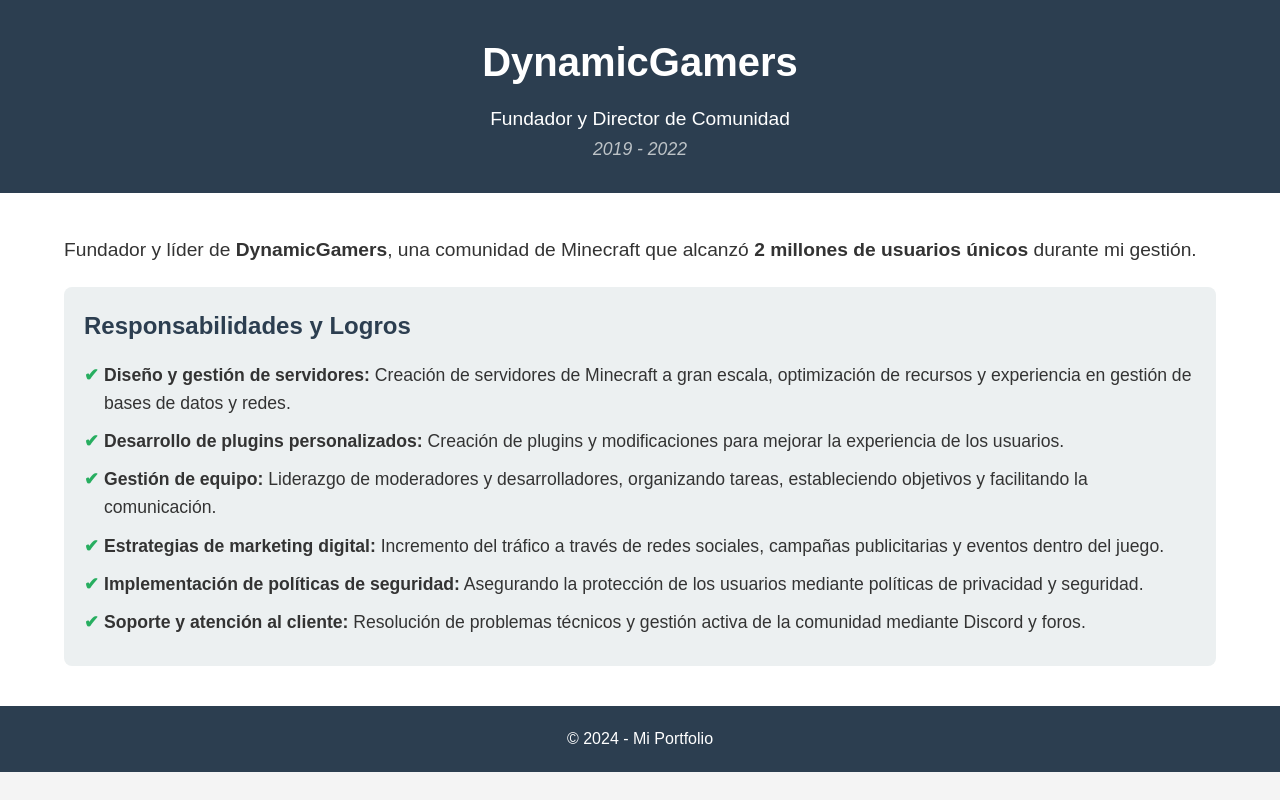
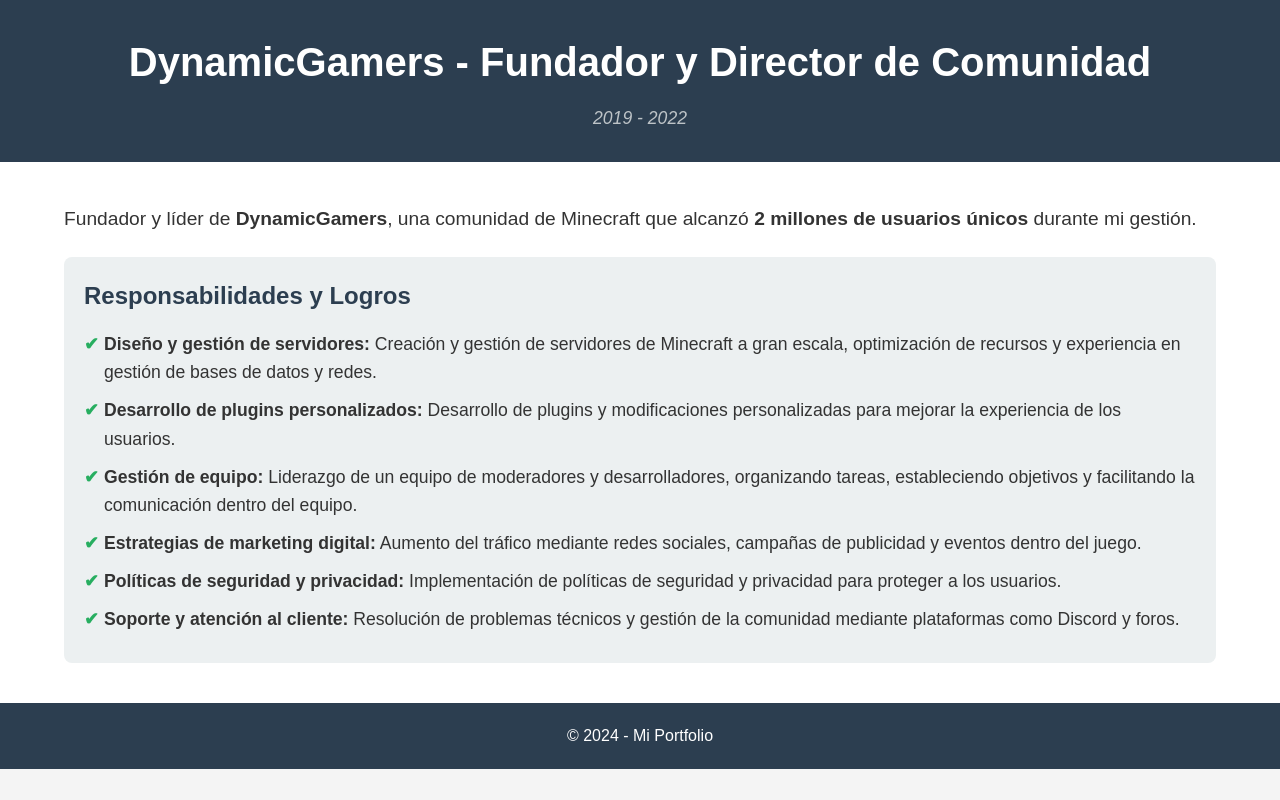
Before and after one commit to PIKKRR/Portfolio, a plain HTML site: page index.html in a window 1280 px wide. Drawn offline with Linux system fonts and the light colour scheme.

Commit message:
Update index.html

```diff
--- a/index.html
+++ b/index.html
@@ -11,8 +11,7 @@
 
   <header>
     <div class="container">
-      <h1>DynamicGamers</h1>
-      <p class="role">Fundador y Director de Comunidad</p>
+      <h1>DynamicGamers - Fundador y Director de Comunidad</h1>
       <p class="duration">2019 - 2022</p>
     </div>
   </header>
@@ -24,12 +23,12 @@
       <div class="achievements">
         <h3>Responsabilidades y Logros</h3>
         <ul>
-          <li><strong>Diseño y gestión de servidores:</strong> Creación de servidores de Minecraft a gran escala, optimización de recursos y experiencia en gestión de bases de datos y redes.</li>
-          <li><strong>Desarrollo de plugins personalizados:</strong> Creación de plugins y modificaciones para mejorar la experiencia de los usuarios.</li>
-          <li><strong>Gestión de equipo:</strong> Liderazgo de moderadores y desarrolladores, organizando tareas, estableciendo objetivos y facilitando la comunicación.</li>
-          <li><strong>Estrategias de marketing digital:</strong> Incremento del tráfico a través de redes sociales, campañas publicitarias y eventos dentro del juego.</li>
-          <li><strong>Implementación de políticas de seguridad:</strong> Asegurando la protección de los usuarios mediante políticas de privacidad y seguridad.</li>
-          <li><strong>Soporte y atención al cliente:</strong> Resolución de problemas técnicos y gestión activa de la comunidad mediante Discord y foros.</li>
+          <li><strong>Diseño y gestión de servidores:</strong> Creación y gestión de servidores de Minecraft a gran escala, optimización de recursos y experiencia en gestión de bases de datos y redes.</li>
+          <li><strong>Desarrollo de plugins personalizados:</strong> Desarrollo de plugins y modificaciones personalizadas para mejorar la experiencia de los usuarios.</li>
+          <li><strong>Gestión de equipo:</strong> Liderazgo de un equipo de moderadores y desarrolladores, organizando tareas, estableciendo objetivos y facilitando la comunicación dentro del equipo.</li>
+          <li><strong>Estrategias de marketing digital:</strong> Aumento del tráfico mediante redes sociales, campañas de publicidad y eventos dentro del juego.</li>
+          <li><strong>Políticas de seguridad y privacidad:</strong> Implementación de políticas de seguridad y privacidad para proteger a los usuarios.</li>
+          <li><strong>Soporte y atención al cliente:</strong> Resolución de problemas técnicos y gestión de la comunidad mediante plataformas como Discord y foros.</li>
         </ul>
       </div>
     </div>
```
